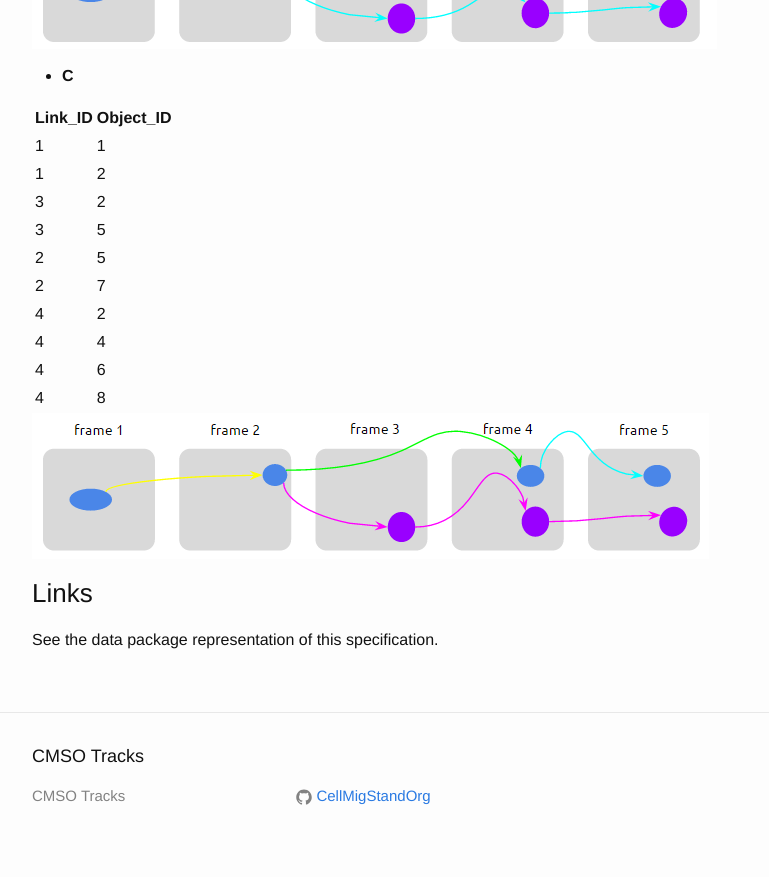
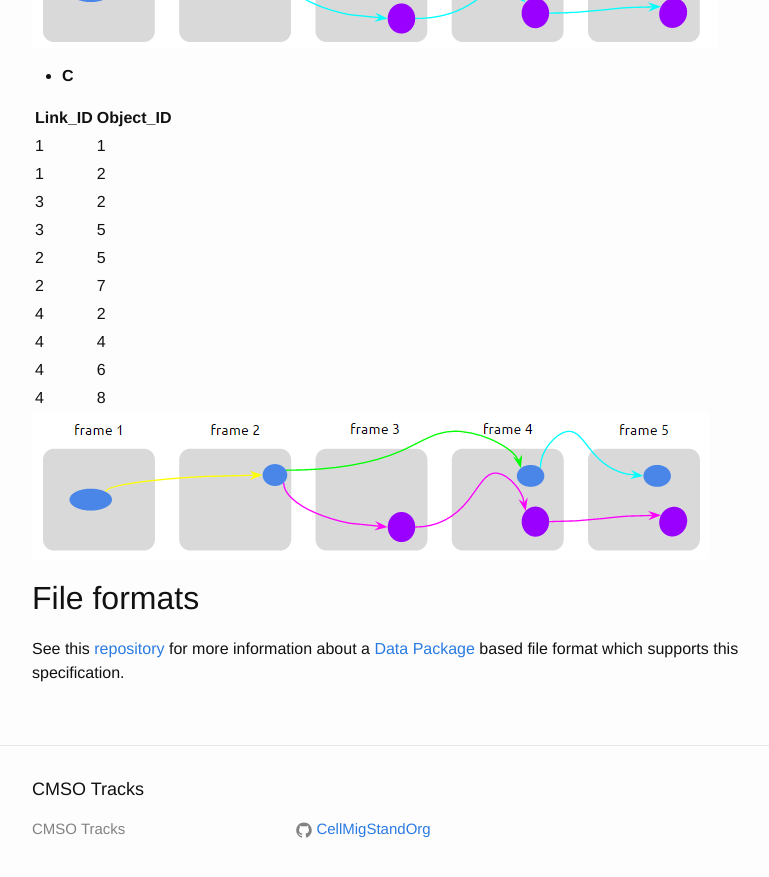
Before and after one commit to CellMigStandOrg/Tracks, a Jekyll site: the page built from v0.1/index.md, in a window 1280 px wide and 900 px high, scrolled down 8767 px. Shown: the top 877 px of the window, without its empty margins (238-1007 px from the left). Built offline with Jekyll 4.4.1, drawn with Linux system fonts in a browser that asks for light colours.

Commit message:
Add reference to cell_track_dpkg as the file format

```diff
--- a/v0.1/index.md
+++ b/v0.1/index.md
@@ -341,5 +341,9 @@ Link_ID    |  Object_ID
 ![Gap_Split_C](images/Gap+Split_C.png){:class="img-responsive"}
 
 
-### Links
-See the data package representation of this specification.
+## File formats
+
+See this [repository](https://github.com/CellMigStandOrg/cell_track_dpkg) for
+more information about a
+[Data Package](http://frictionlessdata.io/data-packages/) based file format
+which supports this specification.
```
